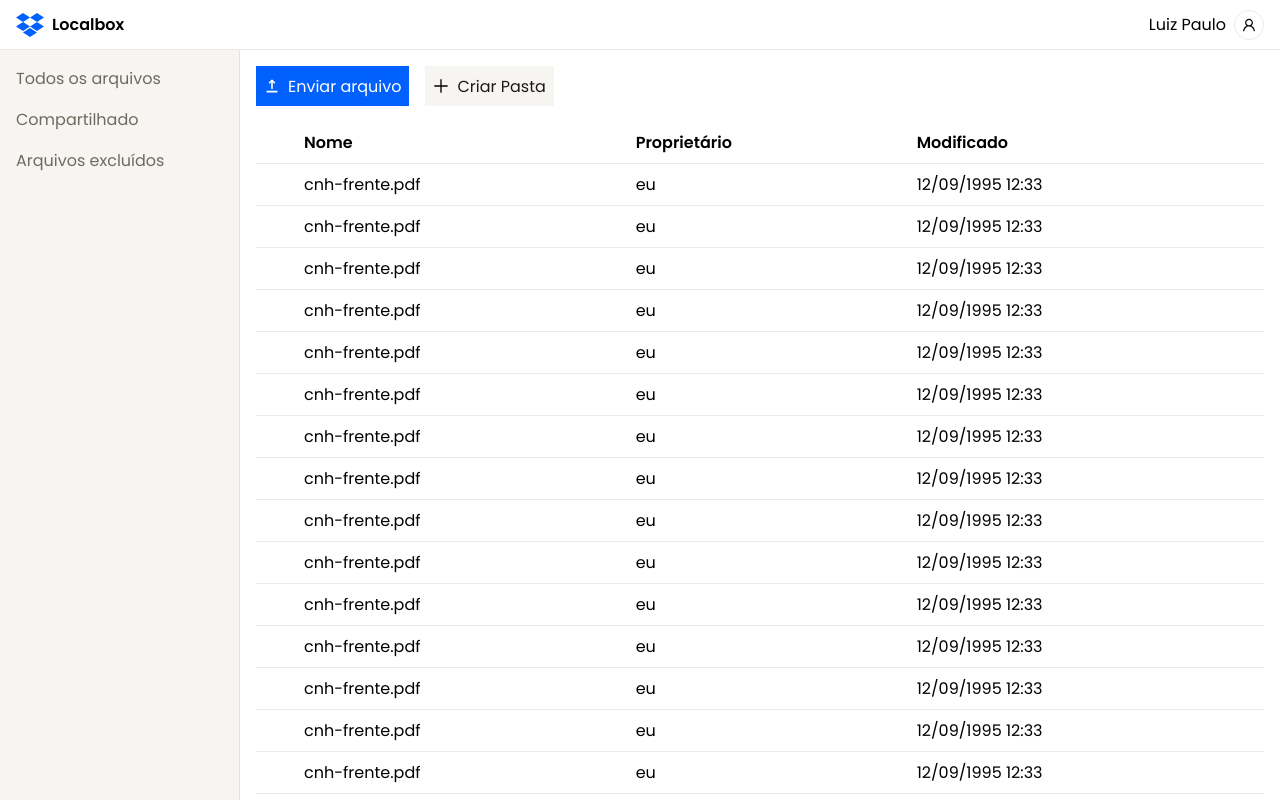
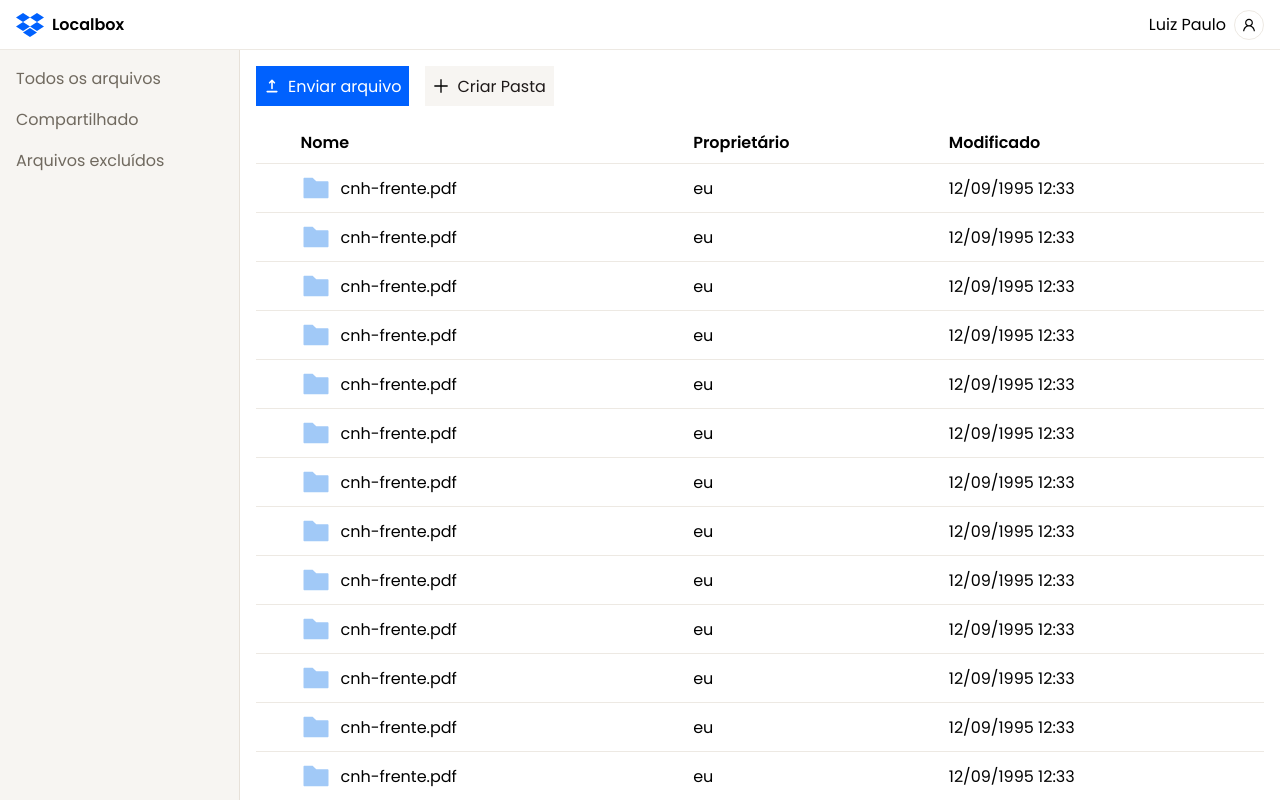
Before and after one commit to luizpaulolppa/localbox, a React (Create React App) app in the folder localbox-web/: page / in a window 1280 px wide. Built offline with nearby package versions, Linux system fonts and the light colour scheme.

Commit message:
add new button component

```diff
--- /dev/null
+++ b/localbox-web/src/components/Button/index.tsx
@@ -0,0 +1,18 @@
+import React from "react";
+
+import * as S from './styles'
+
+type ButtonProp = {
+  secondary?: boolean
+  children: React.ReactElement | React.ReactElement[];
+}
+
+const Button = ({ secondary, children }: ButtonProp) => {
+  return (
+    <S.Button secondary={secondary}>
+      {children}
+    </S.Button>
+  )
+}
+
+export default Button
--- /dev/null
+++ b/localbox-web/src/components/Button/styles.ts
@@ -0,0 +1,21 @@
+import styled from 'styled-components'
+
+type ButtonProp = {
+  secondary?: boolean
+}
+
+export const Button = styled.button<ButtonProp>`
+  height: 40px;
+  border: 0;
+  padding: 8px;
+  display: flex;
+  align-items: center;
+  background-color: #0061fe;
+  color: white;
+  ${({ secondary }) => !!secondary && `background-color: #f7f5f2;`}
+  ${({ secondary }) => !!secondary && `color: #1e1919;`}
+
+  svg {
+    margin-right: 8px;
+  }
+`
--- a/localbox-web/src/components/FilesBody/index.tsx
+++ b/localbox-web/src/components/FilesBody/index.tsx
@@ -3,6 +3,8 @@ import { HiUpload } from "react-icons/hi";
 import { GrAdd } from "react-icons/gr";
 
 import * as S from './styles'
+import Button from "../Button";
+import { AiFillFolder } from "react-icons/ai";
 
 const FilesBody = () => {
   const tests = [1, 2, 3, 4, 4, 5, 6, 7, 1, 1, 1,
@@ -11,14 +13,14 @@ const FilesBody = () => {
   return (
     <S.ContainerFoles>
       <S.Options>
-        <S.Button>
+        <Button>
           <HiUpload />
-          Enviar arquivo
-        </S.Button>
-        <S.Button secondary>
+          <p>Enviar arquivo</p>
+        </Button>
+        <Button secondary>
           <GrAdd />
-          Criar Pasta
-        </S.Button>
+          <p>Criar Pasta</p>
+        </Button>
       </S.Options>
       <table>
         <thead>
@@ -33,7 +35,12 @@ const FilesBody = () => {
           {tests.map((i, index) => (
             <tr key={index}>
               <td></td>
-              <td>cnh-frente.pdf</td>
+              <td>
+                <S.ContainerFileName>
+                  <AiFillFolder size={32} />
+                  cnh-frente.pdf
+                </S.ContainerFileName>
+              </td>
               <td>eu</td>
               <td>12/09/1995 12:33</td>
             </tr>
--- a/localbox-web/src/components/FilesBody/styles.ts
+++ b/localbox-web/src/components/FilesBody/styles.ts
@@ -25,6 +25,16 @@ export const ContainerFoles = styled.div`
   }
 `
 
+export const ContainerFileName = styled.div`
+  display: flex;
+  align-items: center;
+
+  svg {
+    margin-right: 8px;
+    color: #A1C9F7;
+  }
+`
+
 export const Options = styled.div`
   display: flex;
   align-items: center;
@@ -34,23 +44,3 @@ export const Options = styled.div`
     margin-left: 16px;
   }
 `
-
-type ButtonProp = {
-  secondary?: boolean
-}
-
-export const Button = styled.button<ButtonProp>`
-  height: 40px;
-  border: 0;
-  padding: 8px;
-  display: flex;
-  align-items: center;
-  background-color: #0061fe;
-  color: white;
-  ${({ secondary }) => !!secondary && `background-color: #f7f5f2;`}
-  ${({ secondary }) => !!secondary && `color: #1e1919;`}
-
-  svg {
-    margin-right: 8px;
-  }
-`
```
